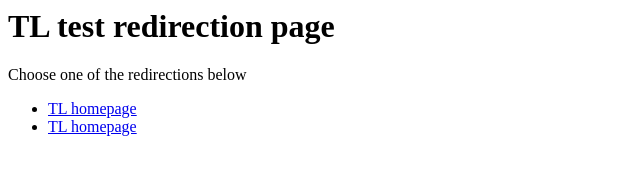
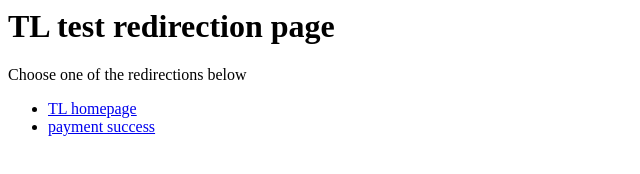
Before and after one commit to oliverweiss/oliverweiss.github.io, a plain HTML site: page tl-redirect/index.html in a window 1280 px wide. Shown: the full height of the page, 0-640 px from the left. Drawn offline with Linux system fonts and the light colour scheme.

Commit message:
deep link

```diff
--- a/tl-redirect/index.html
+++ b/tl-redirect/index.html
@@ -8,7 +8,7 @@
 
     <ul>
       <li><a href="https://www.t-l.ch">TL homepage</a></li>
-      <li><a href="https://www.t-l.ch">TL homepage</a></li>
+      <li><a href="ch.tl://payment/success">payment success</a></li>
     </ul>
   </body>
 </html>
```
